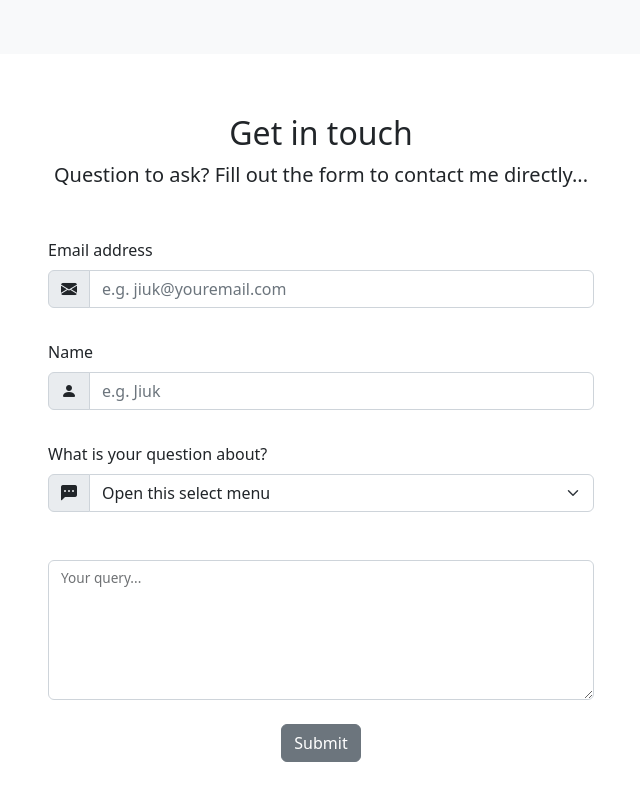
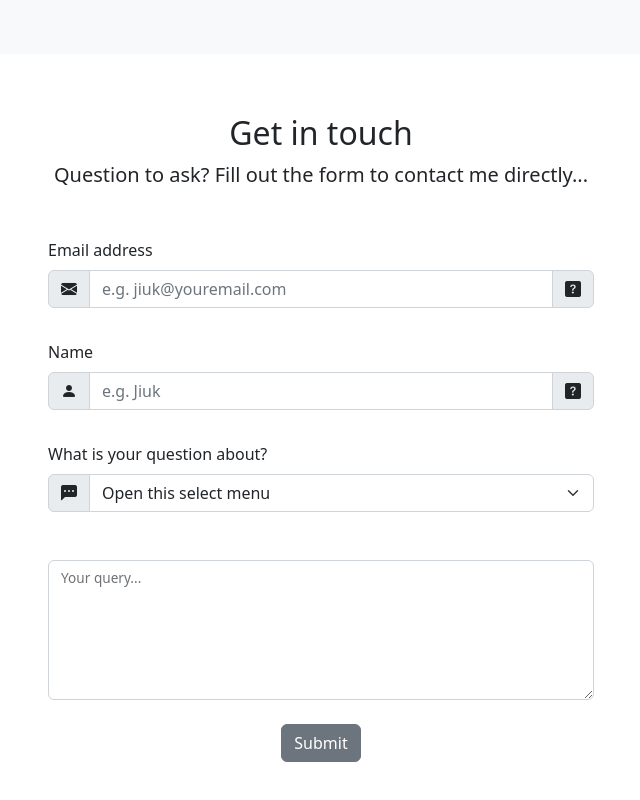
Before and after one commit to optimalMachine/landingPage, a website: page index.html in a window 1280 px wide. Shown: the part 3598-4398 px from the top of the page, without its empty margins (319-959 px from the left). Drawn offline with nearby package versions, Linux system fonts and the light colour scheme.

Commit message:
updates index.html
finishes contact us section

```diff
--- a/index.html
+++ b/index.html
@@ -319,6 +319,11 @@
                                     <i class="bi bi-envelope-fill"></i>
                                 </span>
                                 <input type="email" class="form-control" id="email" placeholder="e.g. jiuk@youremail.com">
+                                <span class="input-group-text">
+                                    <span class="tt" data-bs-placement="bottom" title="Enter an email address we can reply to">
+                                        <i class="bi bi-question-square-fill"></i>
+                                    </span>
+                                </span>
                             </div>
 
                             <label for="name" class="form-label mt-2">Name</label>
@@ -327,6 +332,11 @@
                                     <i class="bi bi-person-fill"></i>
                                 </span>
                                 <input type="name" class="form-control" id="email" placeholder="e.g. Jiuk">
+                                <span class="input-group-text">
+                                    <span class="tt" data-bs-placement="bottom" title="How should we call you?">
+                                        <i class="bi bi-question-square-fill"></i>
+                                    </span>
+                                </span>
                             </div>
                             <label for="subject" class="form-label mt-2">What is your question about?</label>
                             <div class="mb-4 input-group">
@@ -355,11 +365,16 @@
                 </div>
             </div>
         </section>
+        <section class="bg-light">
+
+        </section>
 
         <script src="https://cdn.jsdelivr.net/npm/bootstrap@5.2.0-beta1/dist/js/bootstrap.bundle.min.js" integrity="sha384-pprn3073KE6tl6bjs2QrFaJGz5/SUsLqktiwsUTF55Jfv3qYSDhgCecCxMW52nD2" crossorigin="anonymous"></script>
         <script>
             const tooltips = document.querySelectorAll('.tt');
-            tooltips.forEach()
+            tooltips.forEach((t)=>{
+                new bootstrap.Tooltip(t);
+            })
         </script>
 
     </body>
```
